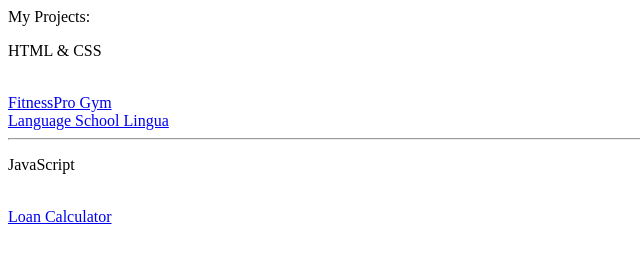
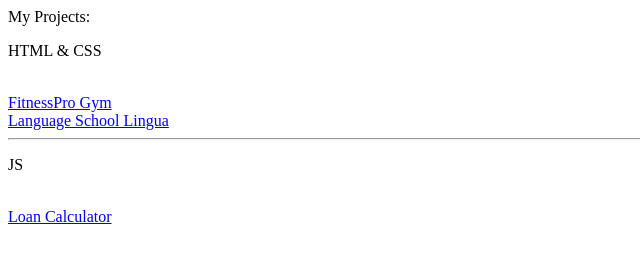
Before and after one commit to jovanamarceta/jovanamarceta.github.io, a plain HTML site: page index.html in a window 1280 px wide. Shown: the full height of the page, 0-640 px from the left. Drawn offline with Linux system fonts and the light colour scheme.

Commit message:
Update index.html

```diff
--- a/index.html
+++ b/index.html
@@ -4,5 +4,5 @@ My Projects: <br>
 <a href="jovanamarceta.github.io/ProFitness Center/index.html"> FitnessPro Gym</a> <br>
 <a href="jovanamarceta.github.io/Language School Lingua/">Language School Lingua</a> <br>
 <hr>
-<p>JavaScript</p> <br>
+<p>JS</p> <br>
 <a href="jovanamarceta.github.io/3.LoanCalculator/">Loan Calculator</a>
```
